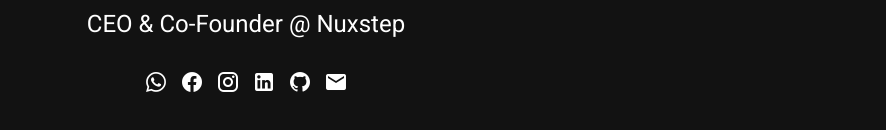
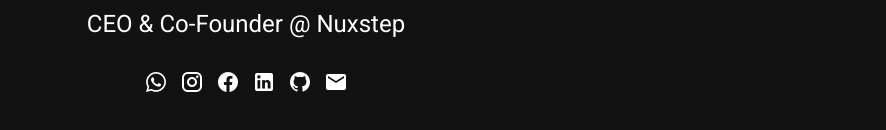
Before and after one commit to andresilva-cc/personal-website, a Nuxt app: page / in a window 1280 px wide. Shown: the part 400-530 px from the top of the page, without its empty margins (394-1280 px from the left). Built offline with nearby package versions, Linux system fonts and the light colour scheme.

Commit message:
Rearrange links

```diff
--- a/pages/index.vue
+++ b/pages/index.vue
@@ -35,13 +35,13 @@ export default {
           target: '_blank'
         },
         {
-          icon: 'mdi-facebook',
-          to: 'https://www.facebook.com/andresilva.cc',
+          icon: 'mdi-instagram',
+          to: 'https://www.instagram.com/andresilva.cc/',
           target: '_blank'
         },
         {
-          icon: 'mdi-instagram',
-          to: 'https://www.instagram.com/andresilva.cc/',
+          icon: 'mdi-facebook',
+          to: 'https://www.facebook.com/andresilva.cc',
           target: '_blank'
         },
         {
```
